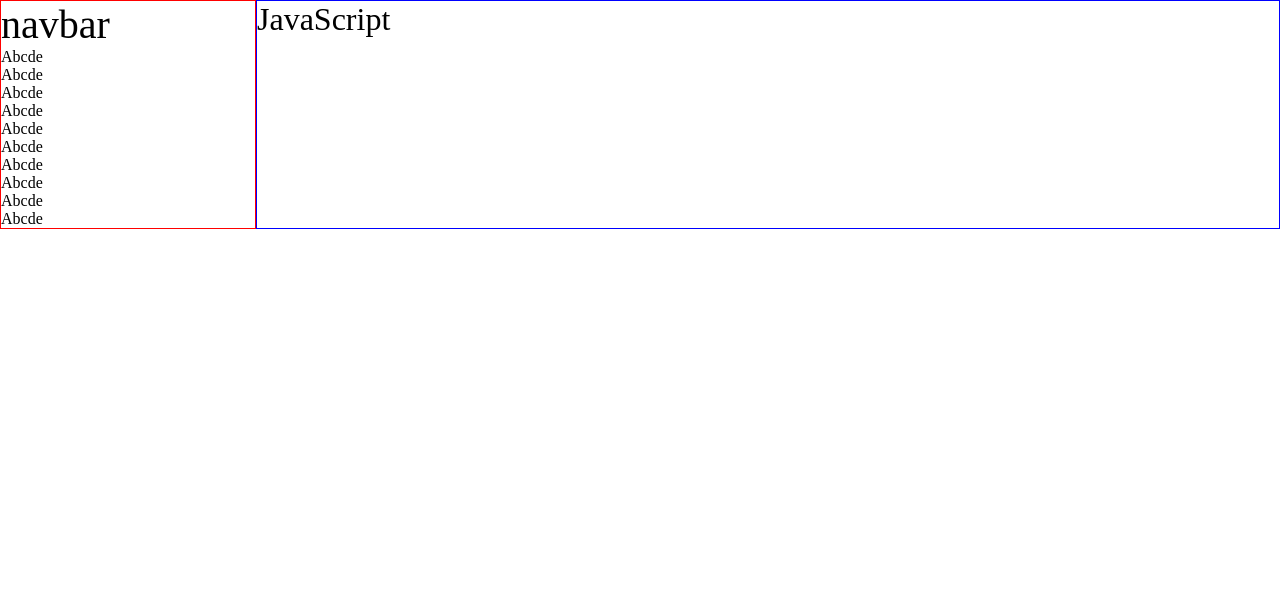
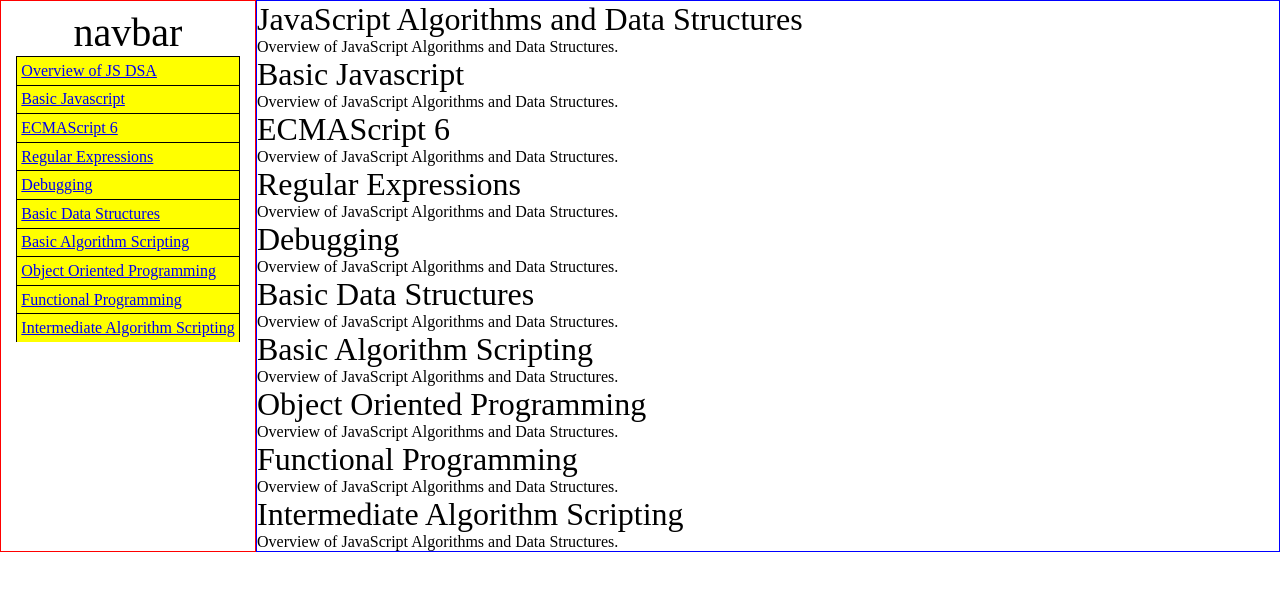
Before and after one commit to JohanCodeForFun/algorithms-and-data-structures, a plain HTML site: page freecodecamp/ResponsiveWebDesign/technical-documentation-page/index.html in a window 1280 px wide. Drawn offline with Linux system fonts and the light colour scheme.

Commit message:
add links and section headings

```diff
--- a/freecodecamp/ResponsiveWebDesign/technical-documentation-page/index.html
+++ b/freecodecamp/ResponsiveWebDesign/technical-documentation-page/index.html
@@ -12,16 +12,16 @@
         <nav id="navbar">
             <header>navbar</header>
             <ul>
-                <li><a href="#"></a>Abcde</li>
-                <li><a href="#"></a>Abcde</li>
-                <li><a href="#"></a>Abcde</li>
-                <li><a href="#"></a>Abcde</li>
-                <li><a href="#"></a>Abcde</li>
-                <li><a href=""></a>Abcde</li>
-                <li><a href=""></a>Abcde</li>
-                <li><a href=""></a>Abcde</li>
-                <li><a href=""></a>Abcde</li>
-                <li><a href=""></a>Abcde</li>
+                <li><a class="nav-link"  href="#JavaScript_Algorithms_and_Data_Structures">Overview of JS DSA</a></li>
+                <li><a class="nav-link"  href="#Basic_Javascript">Basic Javascript</a></li>
+                <li><a class="nav-link"  href="#ECMAScript_6">ECMAScript 6</a></li>
+                <li><a class="nav-link"  href="#Regular_Expressions">Regular Expressions</a></li>
+                <li><a class="nav-link"  href="#Debugging">Debugging</a></li>
+                <li><a class="nav-link"  href="#Basic_Data_Structures">Basic Data Structures</a></li>
+                <li><a class="nav-link"  href="#Basic_Algorithm_Scripting">Basic Algorithm Scripting</a></li>
+                <li><a class="nav-link"  href="#Object_Oriented_Programming">Object Oriented Programming</a></li>
+                <li><a class="nav-link"  href="#Functional_Programming">Functional Programming</a></li>
+                <li><a class="nav-link" href="#Intermediate_Algorithm_Scripting">Intermediate Algorithm Scripting</a></li>
             </ul>
 
         </nav>
@@ -29,22 +29,87 @@
         <section id="main-container">
 
             <section class="main-section">
-                <header id="JavaScript">
-                        JavaScript
+                <header id="JavaScript_Algorithms_and_Data_Structures">
+                        JavaScript Algorithms and Data Structures
                 </header>
                 <p>
+                    Overview of JavaScript Algorithms and Data Structures.
+                </p>
+            </section>
 
+            <section class="main-section">
+                <header id="Basic_Javascript">Basic Javascript
+                </header>
+                <p>
+                    Overview of JavaScript Algorithms and Data Structures.
                 </p>
+            </section>
 
+            <section class="main-section">
+                <header id="ECMAScript_6">ECMAScript 6
+                </header>
                 <p>
+                    Overview of JavaScript Algorithms and Data Structures.
+                </p>
+            </section>
 
+            <section class="main-section">
+                <header id="Regular_Expressions">Regular Expressions
+                </header>
+                <p>
+                    Overview of JavaScript Algorithms and Data Structures.
                 </p>
+            </section>
 
+            <section class="main-section">
+                <header id="Debugging">Debugging
+                </header>
                 <p>
+                    Overview of JavaScript Algorithms and Data Structures.
+                </p>
+            </section>
 
+            <section class="main-section">
+                <header id="Basic_Data_Structures">Basic Data Structures
+                </header>
+                <p>
+                    Overview of JavaScript Algorithms and Data Structures.
                 </p>
+            </section>
 
+            <section class="main-section">
+                <header id="Basic_Algorithm_Scripting">Basic Algorithm Scripting
+                </header>
+                <p>
+                    Overview of JavaScript Algorithms and Data Structures.
+                </p>
             </section>
+
+            <section class="main-section">
+                <header id="Object_Oriented_Programming">Object Oriented Programming
+                </header>
+                <p>
+                    Overview of JavaScript Algorithms and Data Structures.
+                </p>
+            </section>
+
+            <section class="main-section">
+                <header id="Functional_Programming">Functional Programming
+                </header>
+                <p>
+                    Overview of JavaScript Algorithms and Data Structures.
+                </p>
+            </section>
+
+            <section class="main-section">
+                <header id="Intermediate_Algorithm_Scripting">Intermediate Algorithm Scripting
+                </header>
+                <p>
+                    Overview of JavaScript Algorithms and Data Structures.
+                </p>
+            </section>
+
+
 
         </section> <!-- end of main-container -->
     </main>
--- a/freecodecamp/ResponsiveWebDesign/technical-documentation-page/styles.css
+++ b/freecodecamp/ResponsiveWebDesign/technical-documentation-page/styles.css
@@ -13,7 +13,20 @@
 
 #navbar {
     grid-area: navbar;
+    display: flex;
+    flex-direction: column;
+    padding: .5rem;
+    align-items: center;
     border: 1px solid red;
+}
+
+ul li {
+    list-style: none;
+    padding: .3rem;
+    background-color: yellow;
+    border-top: 1px black solid;
+    border-left: 1px black solid;
+    border-right: 1px black solid;
 }
 
 #main-container {
```
